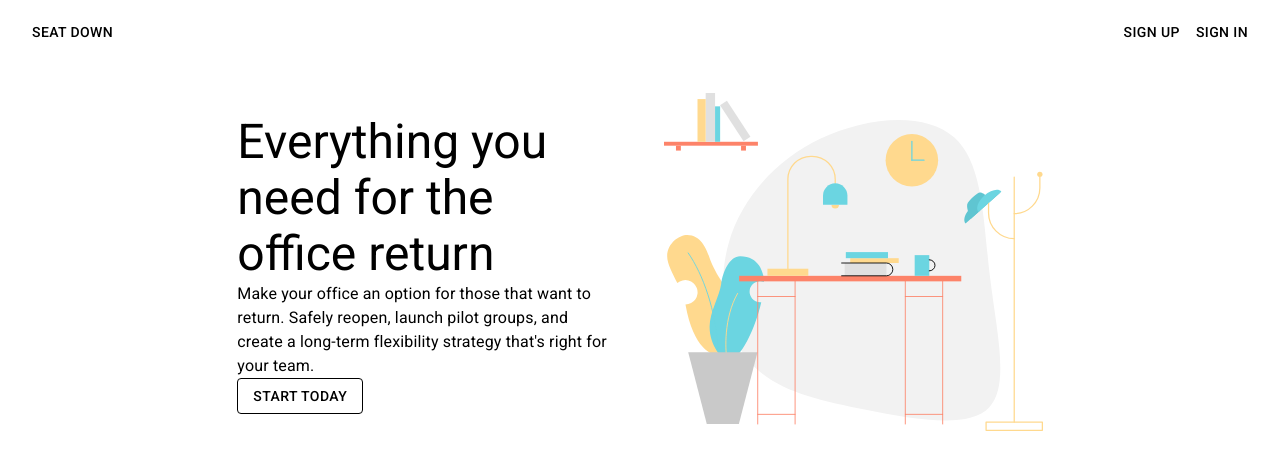
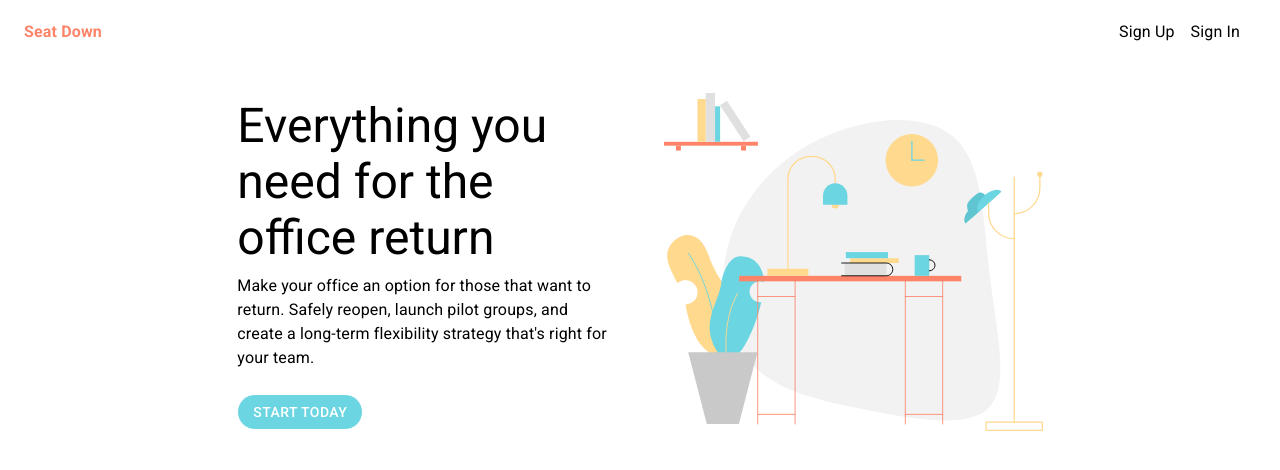
Before and after one commit to berjonbatistiana/seat-down, a React (Create React App) app in the folder client/: page /#/ in a window 1280 px wide. Shown: the top 470 px of the page. Built offline with nearby package versions, Linux system fonts and the light colour scheme.

Commit message:
add styling to links

```diff
--- a/client/src/pages/Viewer/ViewerViews/About.js
+++ b/client/src/pages/Viewer/ViewerViews/About.js
@@ -1,12 +1,28 @@
 import React from 'react';
 import { Typography, Grid, Box, Hidden } from "@material-ui/core";
+import { makeStyles } from "@material-ui/core/styles";
 // import {} from "../../../pages/common/components";
 import { Link } from "react-router-dom";
 import entrywayColour from "../../../pages/common/images/entryway-colour.svg";
 import Button from "@material-ui/core/Button";
-import Toolbar from "@material-ui/core/Toolbar";
+
+const useStyles = makeStyles((theme) => ({
+  outlined: {
+    color: "#fd8369",
+    borderRadius: 25,
+  },
+  contained: {
+    color: "white",
+    backgroundColor: "#6bd5e1",
+    borderRadius: 25,
+    "&:hover": {
+      backgroundColor: "#5fc5d1",
+    },
+  }
+}))
 
 export const About = () => {
+  const classes = useStyles();
   return (
     <Grid
       container
@@ -22,10 +38,12 @@ export const About = () => {
           <Typography variant="h3">
             Everything you need for the office return
           </Typography>
-          <Typography variant="body1">
-            Make your office an option for those that want to return. Safely reopen, launch pilot groups, and create a long-term flexibility strategy that's right for your team.
-          </Typography>
-          <Button to="/signup" component={Link} color="inherit" variant="outlined">
+          <Box mt={1} mb={3}>
+            <Typography variant="body1">
+              Make your office an option for those that want to return. Safely reopen, launch pilot groups, and create a long-term flexibility strategy that's right for your team.
+            </Typography>
+          </Box>
+          <Button to="/signup" component={Link} color="inherit" variant="outlined" className={classes.contained}>
             Start Today
           </Button>
         </Box>
--- a/client/src/pages/common/components/Navbar.js
+++ b/client/src/pages/common/components/Navbar.js
@@ -1,15 +1,16 @@
 import React from "react";
 import { makeStyles } from "@material-ui/core/styles";
 import AppBar from "@material-ui/core/AppBar";
-import Toolbar from "@material-ui/core/Toolbar";
-import Typography from "@material-ui/core/Typography";
-import Button from "@material-ui/core/Button";
-import { Link } from "react-router-dom";
+import {Toolbar, Typography, Link} from "@material-ui/core";
+import { Link as RouteLink, useLocation } from "react-router-dom";
 
 
 const useStyles = makeStyles((theme) => ({
   root: {
     flexGrow: 1,
+  },
+  menuButton: {
+    marginRight: theme.spacing(2),
   },
   title: {
     flexGrow: 1,
@@ -19,22 +20,40 @@ const useStyles = makeStyles((theme) => ({
 
 export function Navbar() {
   const classes = useStyles();
+  const location = useLocation();
 
   return (
     <div className={classes.root}>
       <AppBar className={classes.root} color="transparent" position="static" elevation={0}>
         <Toolbar>
           <Typography className={classes.title}>
-            <Button component={Link} to="/" color="inherit">
+            <Link component={RouteLink} to="/" color="inherit"
+              style={{
+                color: "#fd8369",
+                fontWeight: "bold",
+              }}
+            >
               Seat Down
-            </Button>
+            </Link>
           </Typography>
-          <Button to="/signup" component={Link} color="inherit">
-            Sign Up
-          </Button>
-          <Button to="/signin" component={Link} color="inherit">
-            Sign In
-          </Button>
+          <Typography className={classes.menuButton}>
+            <Link to="/signup" component={RouteLink} color="inherit"
+              style={{
+                fontWeight: location.pathname === "/signup" ? "bold" : "",
+              }}
+            >
+              Sign Up
+            </Link>
+          </Typography>
+          <Typography className={classes.menuButton}>
+            <Link to="/signin" component={RouteLink} color="inherit"
+              style={{
+                fontWeight: location.pathname === "/signin" ? "bold" : "",
+              }}
+            >
+              Sign In
+            </Link>
+          </Typography>
         </Toolbar>
       </AppBar>
     </div>
```
